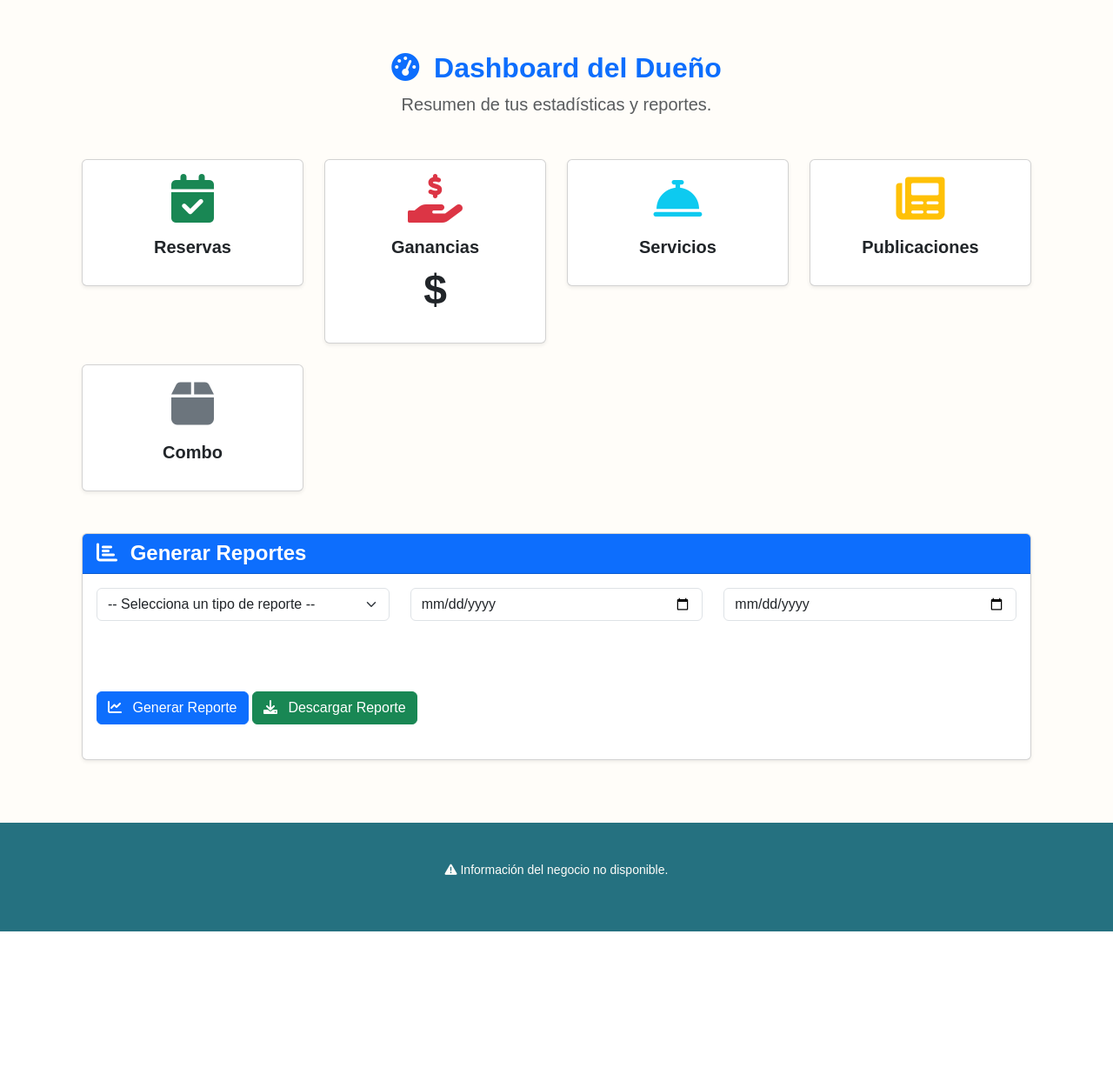
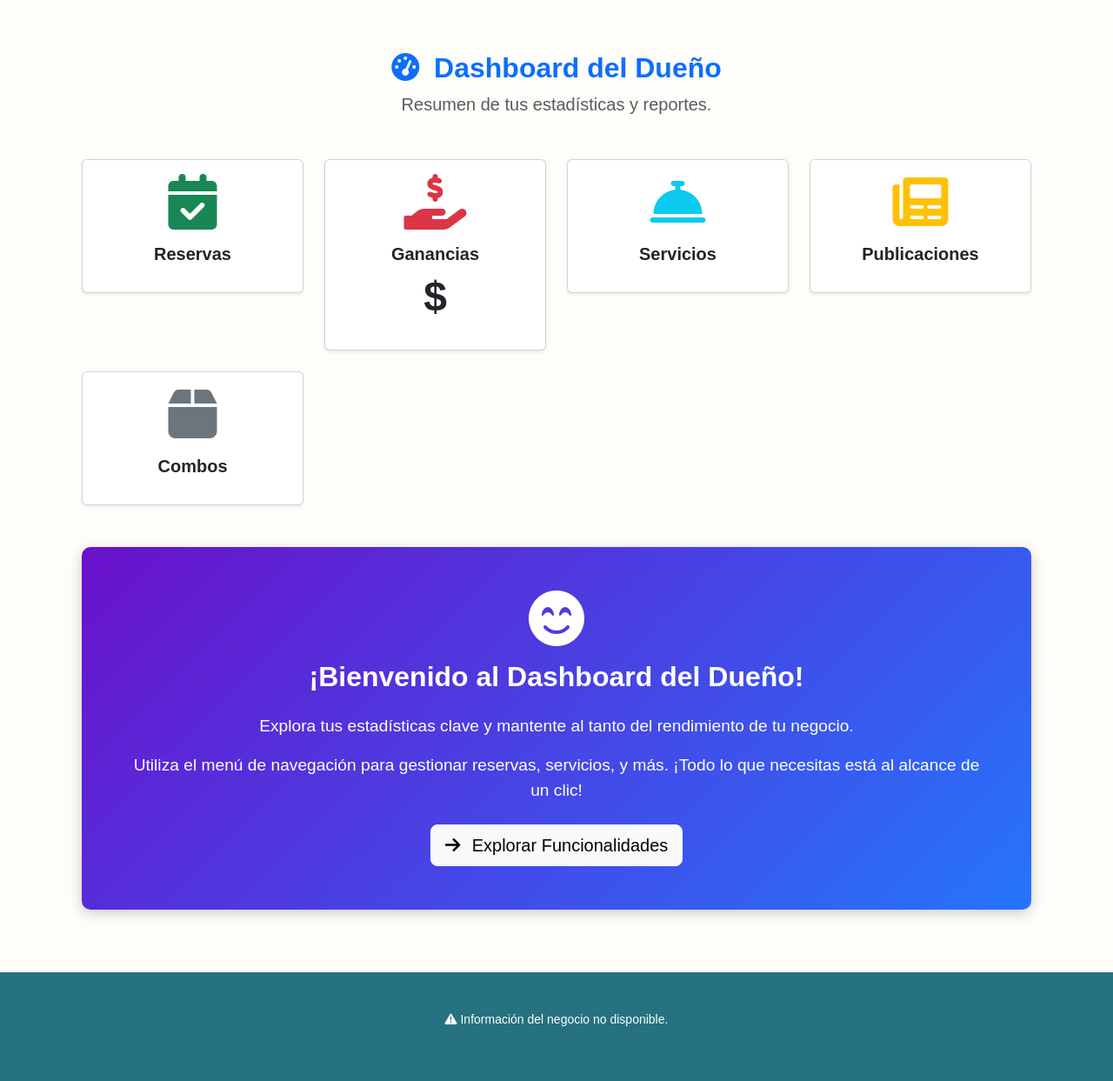
Before and after one commit to joaoelian204/gestor_eventos, a Django app: template apps/dueño/templates/dueño/dashboard.html in a window 1280 px wide. Shown: the part 195-1438 px from the top of the page at 87% size. Before the commit the page ends 1266 px from the top, so only its background shows below. Run offline with Django 4.2, Linux system fonts and the light colour scheme; the template is opened without the code that fills it, so the values that code supplies are empty.

Commit message:
Update dashboard.html

```diff
--- a/apps/dueño/templates/dueño/dashboard.html
+++ b/apps/dueño/templates/dueño/dashboard.html
@@ -7,6 +7,38 @@
 <!-- ============================
         Enlace al CSS del Dashboard del Dueño
     ============================ -->
+<style>
+    .welcome-section {
+        background: linear-gradient(135deg, #6a11cb 0%, #2575fc 100%);
+        color: #fff;
+        border-radius: 10px;
+        padding: 50px;
+        box-shadow: 0px 4px 15px rgba(0, 0, 0, 0.2);
+    }
+
+    .welcome-section h3 {
+        font-size: 2rem;
+        font-weight: bold;
+    }
+
+    .welcome-section p {
+        font-size: 1.2rem;
+    }
+
+    .icon-large {
+        font-size: 4rem;
+        margin-bottom: 20px;
+    }
+
+    .info-card {
+        transition: transform 0.3s, box-shadow 0.3s;
+    }
+
+    .info-card:hover {
+        transform: translateY(-10px);
+        box-shadow: 0px 4px 20px rgba(0, 0, 0, 0.2);
+    }
+</style>
 {% endblock %}
 
 {% block content %}
@@ -32,9 +64,9 @@
     <div class="row g-4 mb-5">
         <!-- Tarjeta de Reservas -->
         <div class="col-md-3">
-            <div class="card shadow-sm text-center">
+            <div class="card shadow-sm text-center info-card">
                 <div class="card-body">
-                    <i class="fas fa-calendar-check display-4 text-success mb-3"></i>
+                    <i class="fas fa-calendar-check display-4 text-success mb-3 icon-large"></i>
                     <h5 class="fw-bold">Reservas</h5>
                     <p class="display-5 fw-bold">{{ total_reservas }}</p>
                 </div>
@@ -43,9 +75,9 @@
 
         <!-- Tarjeta de Ganancias -->
         <div class="col-md-3">
-            <div class="card shadow-sm text-center">
+            <div class="card shadow-sm text-center info-card">
                 <div class="card-body">
-                    <i class="fas fa-hand-holding-usd display-4 text-danger mb-3"></i>
+                    <i class="fas fa-hand-holding-usd display-4 text-danger mb-3 icon-large"></i>
                     <h5 class="fw-bold">Ganancias</h5>
                     <p class="display-5 fw-bold">${{ ganancias }}</p>
                 </div>
@@ -54,9 +86,9 @@
 
         <!-- Tarjeta de Servicios -->
         <div class="col-md-3">
-            <div class="card shadow-sm text-center">
+            <div class="card shadow-sm text-center info-card">
                 <div class="card-body">
-                    <i class="fas fa-concierge-bell display-4 text-info mb-3"></i>
+                    <i class="fas fa-concierge-bell display-4 text-info mb-3 icon-large"></i>
                     <h5 class="fw-bold">Servicios</h5>
                     <p class="display-5 fw-bold">{{ total_servicios }}</p>
                 </div>
@@ -65,21 +97,21 @@
 
         <!-- Tarjeta de Publicaciones -->
         <div class="col-md-3">
-            <div class="card shadow-sm text-center">
+            <div class="card shadow-sm text-center info-card">
                 <div class="card-body">
-                    <i class="fas fa-newspaper display-4 text-warning mb-3"></i>
+                    <i class="fas fa-newspaper display-4 text-warning mb-3 icon-large"></i>
                     <h5 class="fw-bold">Publicaciones</h5>
                     <p class="display-5 fw-bold">{{ total_publicaciones }}</p>
                 </div>
             </div>
         </div>
 
-        <!-- Tarjeta de Combo -->
+        <!-- Tarjeta de Combos -->
         <div class="col-md-3">
-            <div class="card shadow-sm text-center">
+            <div class="card shadow-sm text-center info-card">
                 <div class="card-body">
-                    <i class="fas fa-box display-4 text-secondary mb-3"></i>
-                    <h5 class="fw-bold">Combo</h5>
+                    <i class="fas fa-box display-4 text-secondary mb-3 icon-large"></i>
+                    <h5 class="fw-bold">Combos</h5>
                     <p class="display-5 fw-bold">{{ total_combos }}</p>
                 </div>
             </div>
@@ -87,48 +119,20 @@
     </div>
 
     <!-- ============================
-            Sección de Reportes
+            Sección de Bienvenida
         ============================ -->
-        <div class="card shadow-sm">
-            <div class="card-header bg-primary text-white">
-                <h4 class="fw-bold mb-0"><i class="fas fa-chart-bar me-2"></i> Generar Reportes</h4>
-            </div>
-            <div class="card-body">
-                <div class="row mb-3">
-                    <!-- Selección del Tipo de Reporte -->
-                    <div class="col-md-4">
-                        <select id="reporteTipo" class="form-select">
-                            <option value="">-- Selecciona un tipo de reporte --</option>
-                            <option value="clientes">Cantidad de Clientes</option>
-                            <option value="dueños">Cantidad de Dueños</option>
-                            <option value="administradores">Cantidad de Administradores</option>
-                            <option value="ventas">Ventas por Fecha</option>
-                            <option value="nuevos_clientes">Nuevos Clientes por Fecha</option>
-                        </select>
-                    </div>
-
-                    <!-- Fecha de Inicio del Reporte -->
-                    <div class="col-md-4">
-                        <input type="date" id="fechaInicio" class="form-control">
-                    </div>
-
-                    <!-- Fecha de Fin del Reporte -->
-                    <div class="col-md-4">
-                        <input type="date" id="fechaFin" class="form-control">
-                    </div>
-                </div>
-
-                <!-- Botones para Generar y Descargar Reportes -->
-                <button class="btn btn-primary mb-4" id="generarReporte">
-                    <i class="fas fa-chart-line me-2"></i> Generar Reporte
-                </button>
-                <button class="btn btn-success mb-4" id="descargarReporte">
-                    <i class="fas fa-download me-2"></i> Descargar Reporte
-                </button>
-
-                <!-- Gráfico para Mostrar Reportes -->
-                <canvas id="reporteGrafico" height="100"></canvas>
-            </div>
+    <div class="welcome-section text-center">
+        <i class="fas fa-smile-beam icon-large mb-3"></i>
+        <h3 class="mb-4">¡Bienvenido al Dashboard del Dueño!</h3>
+        <p class="mb-3">
+            Explora tus estadísticas clave y mantente al tanto del rendimiento de tu negocio.
+        </p>
+        <p class="mb-4">
+            Utiliza el menú de navegación para gestionar reservas, servicios, y más. ¡Todo lo que necesitas está al alcance de un clic!
+        </p>
+        <a href="#" class="btn btn-light btn-lg">
+            <i class="fas fa-arrow-right me-2"></i> Explorar Funcionalidades
+        </a>
     </div>
 
 </div>
@@ -140,5 +144,4 @@
         Enlace al JavaScript del Dashboard del Dueño
     ============================ -->
 <script src="https://cdn.jsdelivr.net/npm/chart.js"></script>
-    <script src="{% static 'js/dueño/dashboard_dueño.js' %}"></script>
 {% endblock %}
```
Lines whose indentation alone changed are shown as unchanged.
